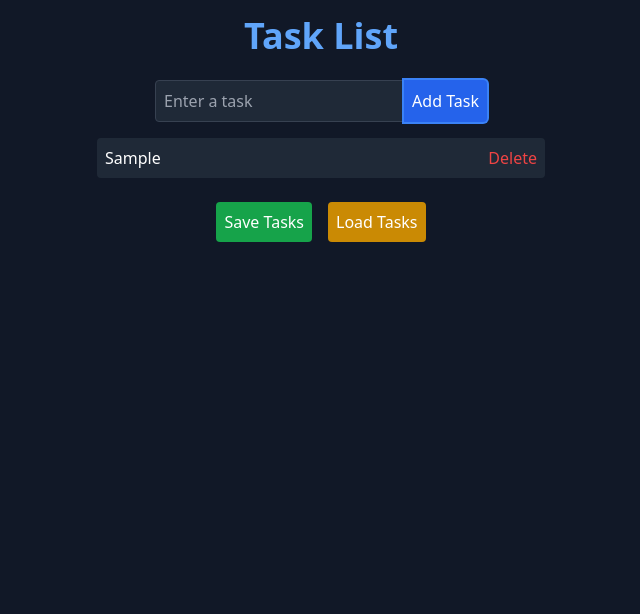
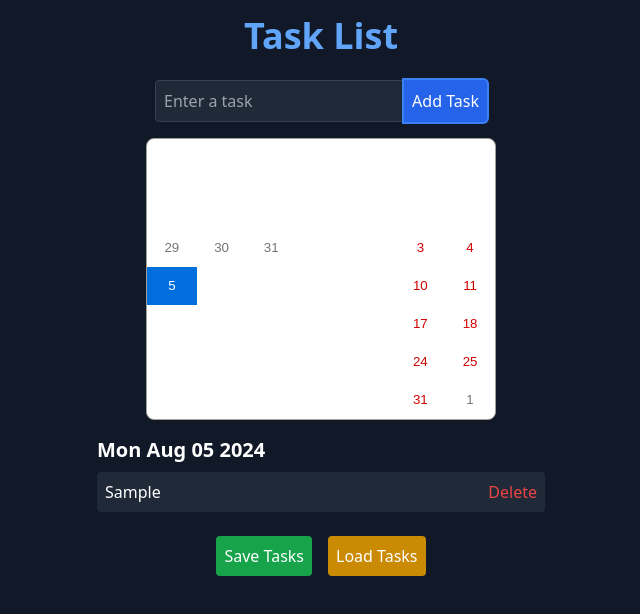
Before and after one commit to HroBiT/tasklist, a React (Create React App) app: page / in a window 1280 px wide. Both pictures are taken after typing "Sample" into the empty fields and a click on the button "Add Task". Shown: the top 614 px of the page, without its empty margins (319-959 px from the left). Built offline with nearby package versions, Linux system fonts and the light colour scheme.

Commit message:
date task
I added a calendar to set date to your task

```diff
--- a/package.json
+++ b/package.json
@@ -8,6 +8,7 @@
     "@testing-library/user-event": "^13.5.0",
     "file-saver": "^2.0.5",
     "react": "^18.3.1",
+    "react-calendar": "^5.0.0",
     "react-dom": "^18.3.1",
     "react-scripts": "5.0.1",
     "web-vitals": "^2.1.4"
--- a/src/App.css
+++ b/src/App.css
@@ -1,3 +1,34 @@
 @tailwind base;
 @tailwind components;
 @tailwind utilities;
+
+/* App.css */
+.react-calendar {
+    background-color: #1f2937; /* Dark background */
+    color: #ffffff; /* White text */
+    border: none;
+    border-radius: 0.5rem;
+  }
+
+  .react-calendar__tile {
+    background-color: #374151; /* Darker tile background */
+    color: #ffffff; /* White text */
+  }
+
+  .react-calendar__tile--active {
+    background-color: #2563eb; /* Blue background for active tile */
+    color: #ffffff; /* White text */
+  }
+
+  .react-calendar__tile--now {
+    background-color: #4b5563; /* Darker background for current day */
+    color: #ffffff; /* White text */
+  }
+
+  .react-calendar__navigation button {
+    color: #ffffff; /* White text for navigation buttons */
+  }
+
+  .react-calendar__month-view__days__day--weekend {
+    color: #f87171; /* Red text for weekends */
+  }
--- a/src/App.js
+++ b/src/App.js
@@ -1,18 +1,28 @@
 import './App.css';
 import React, { useState } from "react";
 import { saveAs } from 'file-saver';
+import Calendar from 'react-calendar';
+import 'react-calendar/dist/Calendar.css';
 
 function App() {
-  const [task, setTask] = useState(""); // bierzacy task
-  const [taskList, setTaskList] = useState([]); // lista taskow
+  const [task, setTask] = useState(""); // bieżący task
+  const [taskList, setTaskList] = useState([]); // lista tasków
+  const [selectedDate, setSelectedDate] = useState(new Date()); // wybrana data
+  const [tasksByDate, setTasksByDate] = useState({}); // zadania przypisane do dat
 
   const handletaskAdd = () => {
-    setTaskList([...taskList, task]);
+    const newTaskList = [...taskList, task];
+    setTaskList(newTaskList);
     setTask("");
+    const dateKey = selectedDate.toDateString();
+    const newTasksByDate = { ...tasksByDate, [dateKey]: [...(tasksByDate[dateKey] || []), task] };
+    setTasksByDate(newTasksByDate);
   }
 
-  const handledeltask = (index) => {
-    setTaskList(taskList.filter((task, i) => i !== index));
+  const handledeltask = (dateKey, index) => {
+    const newTasksByDate = { ...tasksByDate };
+    newTasksByDate[dateKey] = newTasksByDate[dateKey].filter((task, i) => i !== index);
+    setTasksByDate(newTasksByDate);
   };
 
   const handleSaveTasks = () => {
@@ -52,17 +62,29 @@ function App() {
           Add Task
         </button>
       </div>
+      <div className="flex mb-4">
+        <Calendar
+          onChange={setSelectedDate}
+          value={selectedDate}
+          className="bg-gray-800 text-white rounded"
+        />
+      </div>
       <ul className="w-full max-w-md">
-        {taskList.map((task, index) => (
+        {Object.keys(tasksByDate).map(dateKey => (
+          <div key={dateKey}>
+            <h2 className="text-xl font-bold mb-2">{dateKey}</h2>
+            {tasksByDate[dateKey].map((task, index) => (
               <li key={index} className="flex justify-between items-center bg-gray-800 p-2 mb-2 rounded text-white">
                 <span>{task}</span>
                 <button
                   className="text-red-500 hover:text-red-700 focus:outline-none"
-              onClick={() => handledeltask(index)}
+                  onClick={() => handledeltask(dateKey, index)}
                 >
                   Delete
                 </button>
               </li>
+            ))}
+          </div>
         ))}
       </ul>
       <div className="flex mt-4 space-x-4">
```
Also changed, not shown: 1 other file (tests, documents, lock files or other folders). Lines whose indentation alone changed are shown as unchanged.
